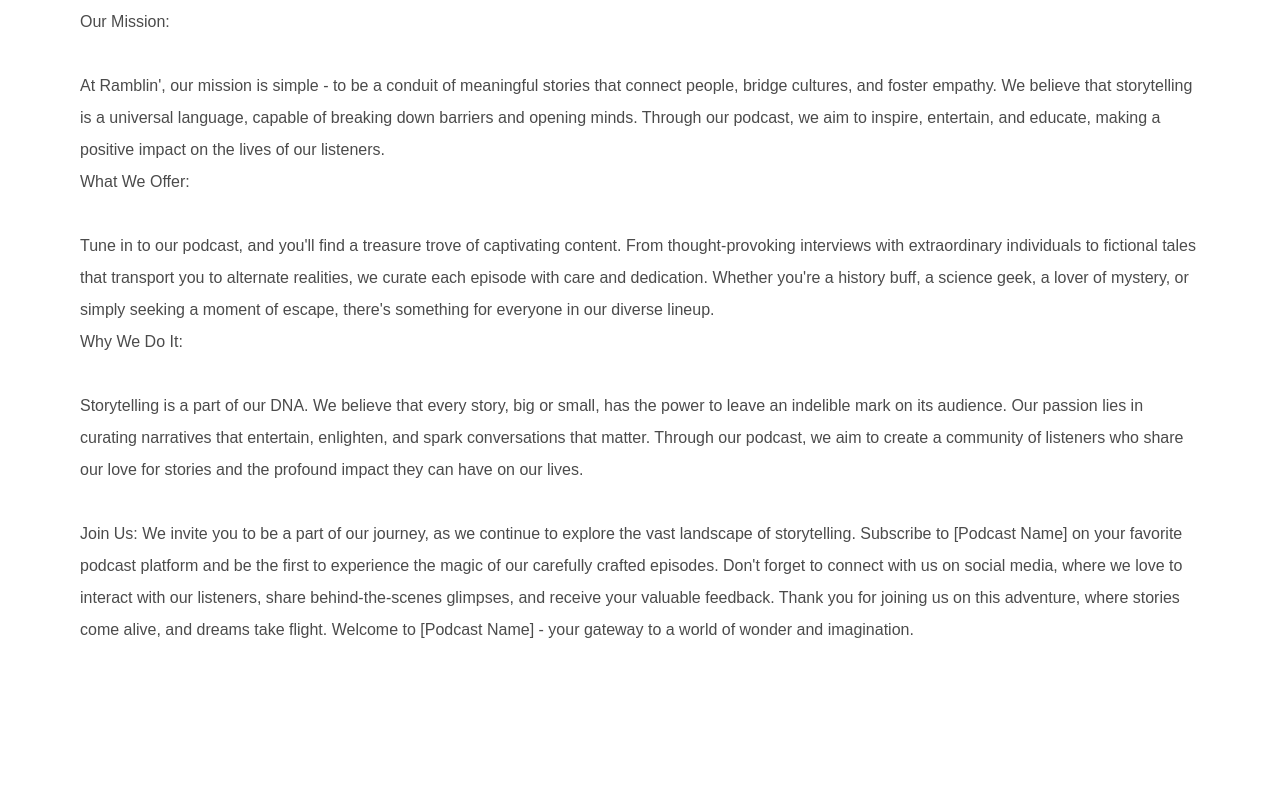
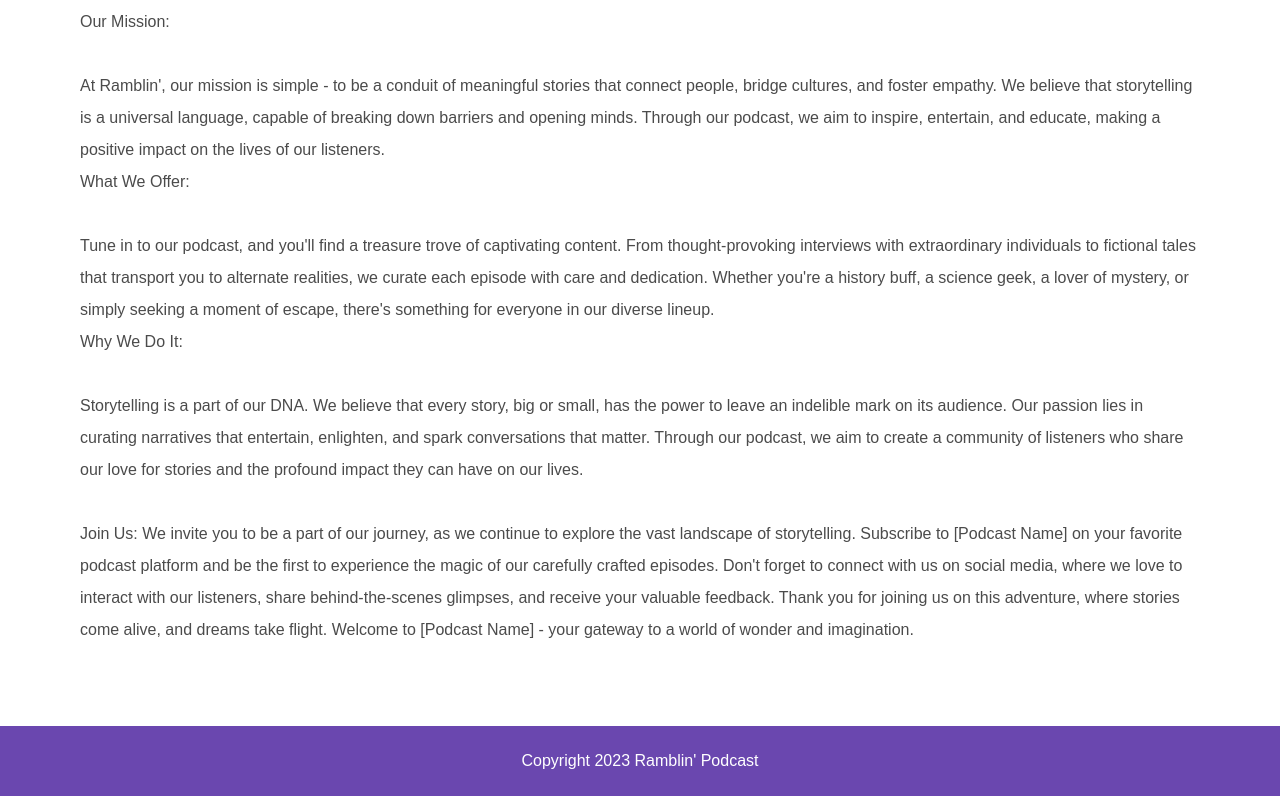
Before and after one commit to brownwatchman/RamblinPodcast, a plain HTML site: page about.html in a window 1280 px wide. Shown: the part 805-1601 px from the top of the page. Before the commit the page ends 1531 px from the top, so only its background shows below. Drawn offline with Linux system fonts and the light colour scheme.

Commit message:
added footer to the about us page

```diff
--- a/about.html
+++ b/about.html
@@ -93,5 +93,8 @@
         </p>
       </article>
     </main>
+    <footer>
+      <p class="copyright">Copyright 2023 Ramblin' Podcast</p>
+    </footer>
   </body>
 </html>
```
